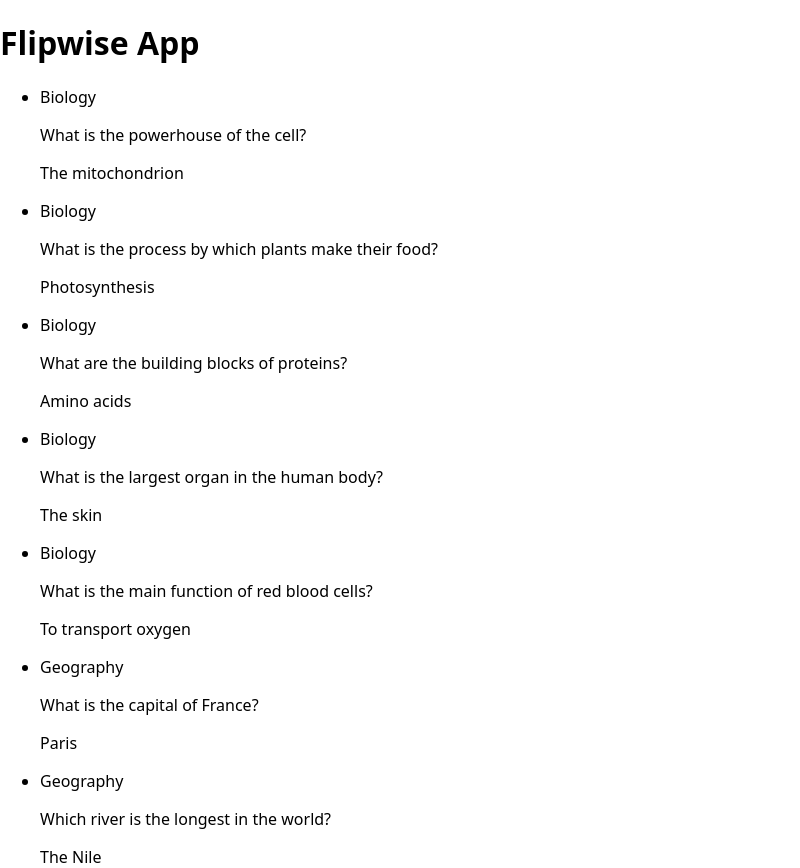
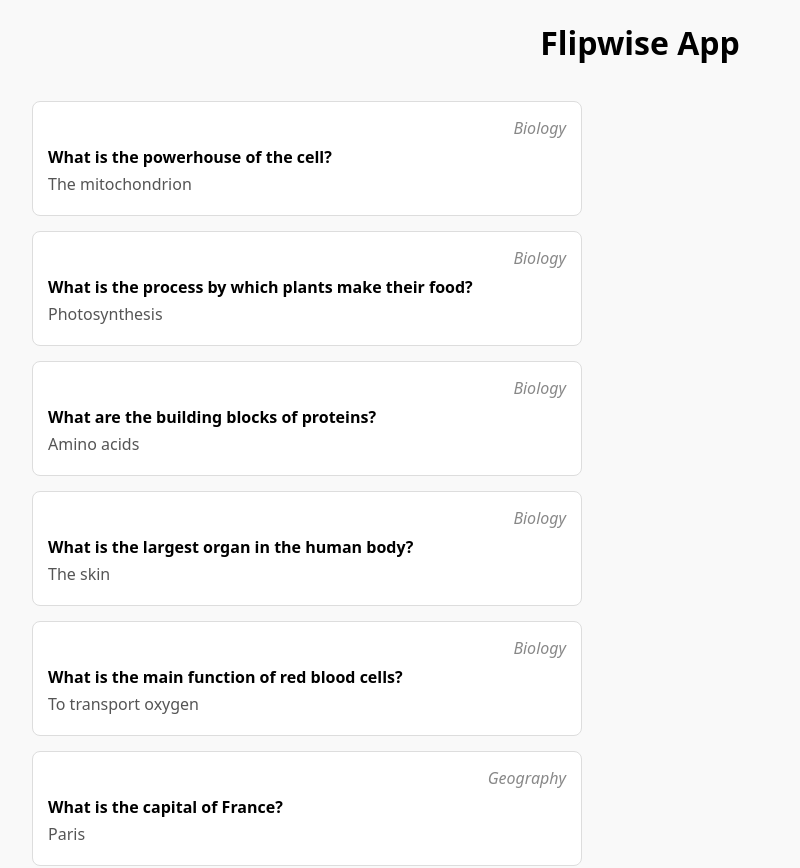
Before and after one commit to TastyCrysis/FlipWise-2.0, a Next.js app: page / in a window 1280 px wide. Shown: the top 868 px of the page, without its empty margins (0-800 px from the left). Built offline with nearby package versions, Linux system fonts and the light colour scheme.

Commit message:
Add styling for flashcards

```diff
--- a/components/StyledCard.js
+++ b/components/StyledCard.js
@@ -1,27 +1,70 @@
 import { flashcards } from "@/lib/db/flashcards";
 import { collections } from "@/lib/db/collections";
+import styled from "styled-components";
+
+const CardList = styled.ul`
+  list-style-type: none;
+  padding: 0;
+  margin: 0;
+`;
+
+const Card = styled.li`
+  max-width: 550px;
+  background: #fff;
+  border: 1px solid #ddd;
+  border-radius: 8px;
+  margin: 15px 32px;
+  padding: 15px;
+  transition: transform 0.2s;
+
+  &:hover {
+    transform: scale(1.02);
+  }
+`;
+
+const CardContent = styled.article`
+  display: flex;
+  flex-direction: column;
+`;
+
+const Question = styled.p`
+  font-weight: bold;
+  margin: 0;
+`;
+
+const Answer = styled.p`
+  color: #555;
+  margin: 5px 0;
+`;
+
+const CollectionTitle = styled.p`
+  text-align: right;
+  font-style: italic;
+  color: #888;
+  margin: 0 0 7px 0;
+`;
 
 export default function StyledCard() {
   return (
     <>
-      <ul>
+      <CardList>
         {flashcards.map((flashcard) => {
           const collection = collections.find(
             (collection) => collection.id === flashcard.collectionId
           );
           return (
-            <li key={flashcard.id}>
-              <article>
-                <p>{collection.title}</p>
+            <Card key={flashcard.id}>
+              <CardContent>
+                <CollectionTitle>{collection.title}</CollectionTitle>
                 <div>
-                  <p>{flashcard.question}</p>
-                  <p>{flashcard.answer}</p>
+                  <Question>{flashcard.question}</Question>
+                  <Answer>{flashcard.answer}</Answer>
                 </div>
-              </article>
-            </li>
+              </CardContent>
+            </Card>
           );
         })}
-      </ul>
+      </CardList>
     </>
   );
 }
--- a/pages/index.js
+++ b/pages/index.js
@@ -1,10 +1,18 @@
 import StyledCard from "@/components/StyledCard";
+import styled from "styled-components";
+
+const Container = styled.div`
+  display: flex;
+  justify-content: center;
+`;
 
 export default function index() {
   return (
-    <div>
-      <h1>Flipwise App</h1>
+    <>
+      <Container>
+        <h1>Flipwise App</h1>
+      </Container>
       <StyledCard />
-    </div>
+    </>
   );
 }
--- a/styles.js
+++ b/styles.js
@@ -8,6 +8,7 @@
   }
 
   body {
+    background: #f9f9f9;
     margin: 0;
     font-family: system-ui;
   }
```
